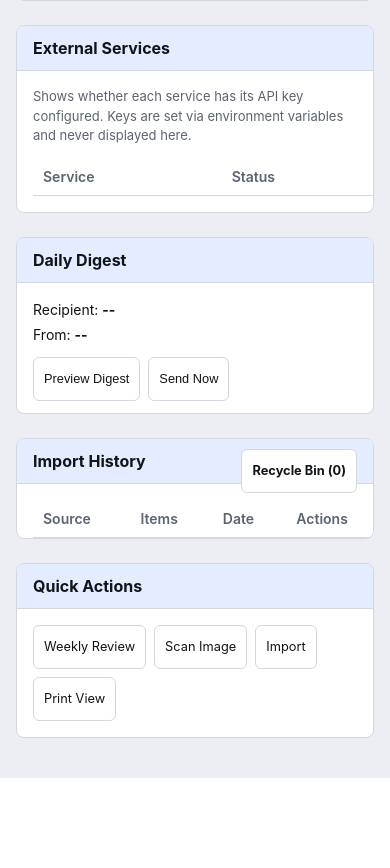
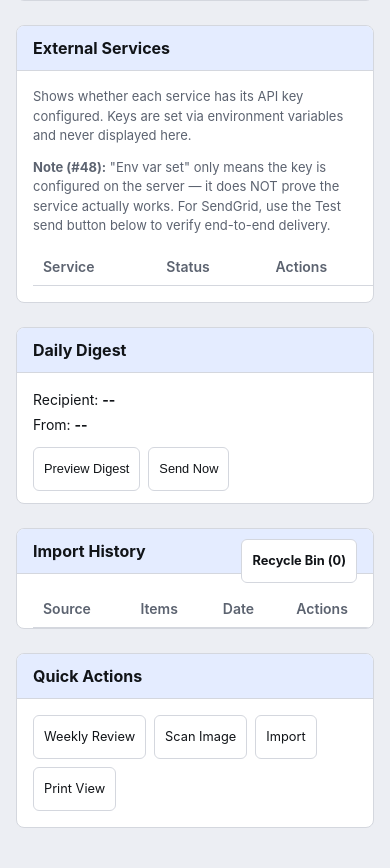
Before and after one commit to shigsdev/taskmanager, a Python web app: template templates/settings.html in a window 390 px wide. Shown: the part 408-1276 px from the top of the page. Before the commit the page ends 1186 px from the top, so only its background shows below. Run offline with Jinja, Linux system fonts and the light colour scheme; the template is opened without the code that fills it, so the values that code supplies are empty.

Commit message:
#48: rename Settings status labels for honesty + inline SendGrid Test send button
User-picked path C from #48's options after #47 debugging exposed the
misleading "Configured" label. Two changes:

1. Labels — "Configured / Not configured" → "Env var set / Env var
   not set" across the service status table AND the digest from/to
   info. Honest about what the check does (presence of env var, NOT
   whether the service actually works). Hint paragraph above the
   table calls this out and points at the new test button.

2. New "Test send" button on the SendGrid row (only renders when the
   env var is set — nothing to test otherwise). Calls existing POST
   /api/digest/send. Result chip displays inline next to the button:
   - "✓ Sent" green on success
   - "✗ <real error>" red on failure, surfacing the actual upstream
     error from the #50 global handler
     (e.g. "SendGrid returned HTTP 401: ..." with the response body)
   - request_id in the title= attribute so the user can correlate
     with /api/debug/logs

Other external services (Whisper / Claude / Vision) don't get inline
test buttons — they need real audio / image input to test, so the
correct UX is "use the feature, see if it works."

Phase 6 verified at desktop 1280x800 + mobile 375x812:
- Headers now show Service / Status / Actions
- Labels render as "Env var set / Env var not set"
- Hint paragraph visible
- SendGrid button only renders when SENDGRID_API_KEY is set
  (negative-case verified — empty SendGrid row when key absent)
- Click flow tested with a fake key: button correctly POSTed, the
  SendGrid 401 came back, and the result chip showed the FULL real
  error message inline (no more blank "Save failed:" pattern)
- No body overflow at mobile width
- No console errors

SW cache v51 → v52.

Status: 🔄 IN PROGRESS — gates green; post-deploy validate + flip in
a separate commit.

Gates:
  ruff: PASS
  pytest: PASS (coverage floor enforced)
  jest: PASS
  playwright-local: PASS
  bandit: PASS
  pip-audit: PASS
  npm-audit: PASS
  docs-sync: PASS
  arch-sync: PASS
  semgrep: PASS
  gitleaks: PASS

Co-Authored-By: Claude Opus 4.7 (1M context) <noreply@anthropic.com>

```diff
--- a/static/settings.js
+++ b/static/settings.js
@@ -36,20 +36,92 @@
                 var tdName = document.createElement("td");
                 tdName.textContent = serviceLabels[key];
                 var tdStatus = document.createElement("td");
-                var configured = data[key];
-                tdStatus.textContent = configured ? "Configured" : "Not configured";
-                tdStatus.className = configured ? "settings-ok" : "settings-warn";
+                var present = data[key];
+                // Bug #48 — was "Configured / Not configured" which
+                // misleadingly implied "service works." Reality: this
+                // only checks env-var presence. Honest label: "Env var
+                // set / Env var not set." Use 'Test send' (SendGrid
+                // row) or actually use the feature to verify the
+                // service really works end-to-end.
+                tdStatus.textContent = present ? "Env var set" : "Env var not set";
+                tdStatus.className = present ? "settings-ok" : "settings-warn";
                 tr.appendChild(tdName);
                 tr.appendChild(tdStatus);
+
+                // For SendGrid specifically — add an inline "Test send"
+                // button. Other services (Whisper / Claude / Vision)
+                // need real audio / image input to test, so they don't
+                // get an inline test button; you exercise them by
+                // actually using the feature.
+                var tdAction = document.createElement("td");
+                if (key === "sendgrid" && present) {
+                    tdAction.appendChild(buildSendgridTestButton());
+                }
+                tr.appendChild(tdAction);
+
                 tbody.appendChild(tr);
             });
 
             // Digest email info (booleans — never expose actual addresses)
             document.getElementById("settingsDigestTo").textContent =
-                data.digest_email ? "Configured" : "(not set)";
+                data.digest_email ? "Env var set" : "(not set)";
             document.getElementById("settingsDigestFrom").textContent =
-                data.digest_from ? "Configured" : "(not set)";
+                data.digest_from ? "Env var set" : "(not set)";
         });
+
+    /**
+     * Build the inline "Test send" button + result chip for the SendGrid
+     * row. Hits POST /api/digest/send (same endpoint as "Send digest now"
+     * below — it IS the test). Shows result inline next to the button:
+     * green "✓ sent" or red "✗ <real error from #50 global handler>".
+     * No alert popup; the row itself becomes the answer.
+     */
+    function buildSendgridTestButton() {
+        var wrap = document.createElement("span");
+        wrap.className = "sendgrid-test-wrap";
+
+        var btn = document.createElement("button");
+        btn.type = "button";
+        btn.className = "btn btn-sm";
+        btn.textContent = "Test send";
+        btn.title = "Send the daily digest now to verify end-to-end delivery";
+
+        var result = document.createElement("span");
+        result.className = "sendgrid-test-result";
+
+        btn.addEventListener("click", async function () {
+            if (!confirm("Send the daily digest now as a live test?")) return;
+            btn.disabled = true;
+            btn.textContent = "Sending…";
+            result.textContent = "";
+            result.className = "sendgrid-test-result";
+            try {
+                var resp = await fetch("/api/digest/send", { method: "POST" });
+                var data = await resp.json();
+                if (resp.ok) {
+                    result.textContent = "✓ Sent";
+                    result.classList.add("settings-ok");
+                } else {
+                    // #50: error message is now meaningful
+                    // (e.g. "SendGrid returned HTTP 403: ...")
+                    result.textContent = "✗ " + (data.error || "Send failed");
+                    result.title = data.request_id
+                        ? "request_id: " + data.request_id
+                        : "";
+                    result.classList.add("settings-warn");
+                }
+            } catch (err) {
+                result.textContent = "✗ " + (err.message || "Network error");
+                result.classList.add("settings-warn");
+            }
+            btn.disabled = false;
+            btn.textContent = "Test send";
+        });
+
+        wrap.appendChild(btn);
+        wrap.appendChild(result);
+        return wrap;
+    }
 
     // --- Load import history + recycle bin count ----------------------------
 
--- a/static/style.css
+++ b/static/style.css
@@ -1258,6 +1258,18 @@ body {
 .settings-table th { font-weight: 600; color: var(--muted); }
 .settings-ok { color: var(--success); }
 .settings-warn { color: var(--danger); }
+
+/* #48 — inline test-send button + result chip on the SendGrid row.
+   Result chip displays "✓ Sent" green or "✗ <real error>" red,
+   surfacing the actual upstream cause via the #50 global handler. */
+.sendgrid-test-wrap { display: inline-flex; align-items: center; gap: 8px; }
+.sendgrid-test-result { font-size: 13px; }
+.sendgrid-test-result.settings-ok { font-weight: 600; }
+.sendgrid-test-result.settings-warn {
+    font-size: 12px;
+    max-width: 420px;
+    word-break: break-word;
+}
 .settings-digest-info { margin-bottom: 12px; font-size: 14px; }
 .settings-digest-info p { margin: 4px 0; }
 .settings-digest-actions { display: flex; gap: 8px; margin-bottom: 12px; }
--- a/static/sw.js
+++ b/static/sw.js
@@ -5,7 +5,7 @@
  * Bump CACHE_VERSION when deploying new static files.
  */
 
-var CACHE_VERSION = "v51";
+var CACHE_VERSION = "v52";
 var CACHE_NAME = "taskmanager-" + CACHE_VERSION;
 
 var APP_SHELL = [
--- a/templates/settings.html
+++ b/templates/settings.html
@@ -34,9 +34,15 @@
         <h3>External Services</h3>
         <p class="settings-hint">Shows whether each service has its API key configured.
            Keys are set via environment variables and never displayed here.</p>
+        <p class="settings-hint" style="margin-top: 4px;">
+            <strong>Note (#48):</strong> "Env var set" only means the key
+            is configured on the server — it does NOT prove the service
+            actually works. For SendGrid, use the Test send button
+            below to verify end-to-end delivery.
+        </p>
         <table class="settings-table" id="settingsServiceTable">
             <thead>
-                <tr><th>Service</th><th>Status</th></tr>
+                <tr><th>Service</th><th>Status</th><th>Actions</th></tr>
             </thead>
             <tbody id="settingsServiceBody"></tbody>
         </table>
```
Also changed, not shown: BACKLOG.md (+1 -1 lines).
